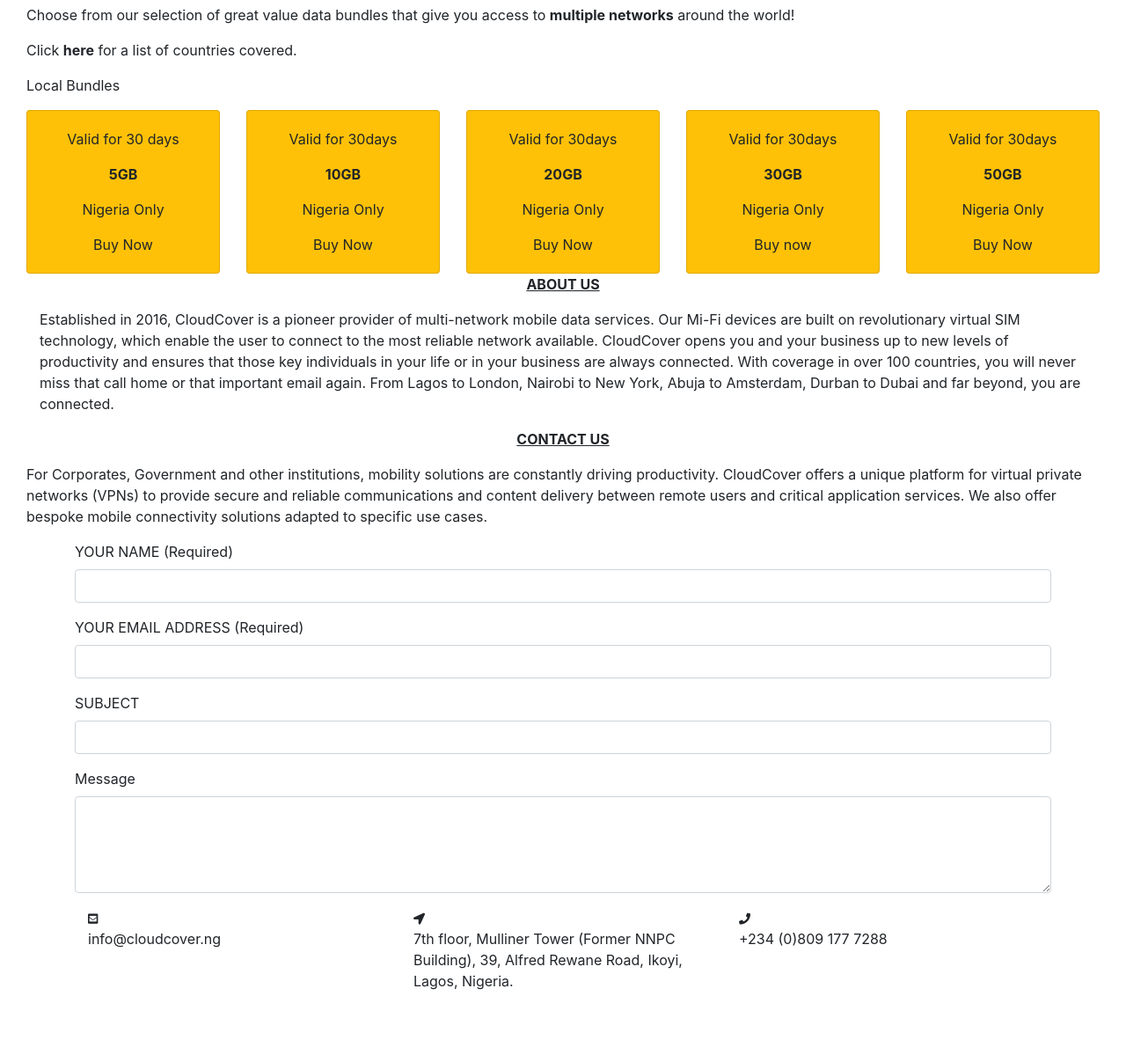
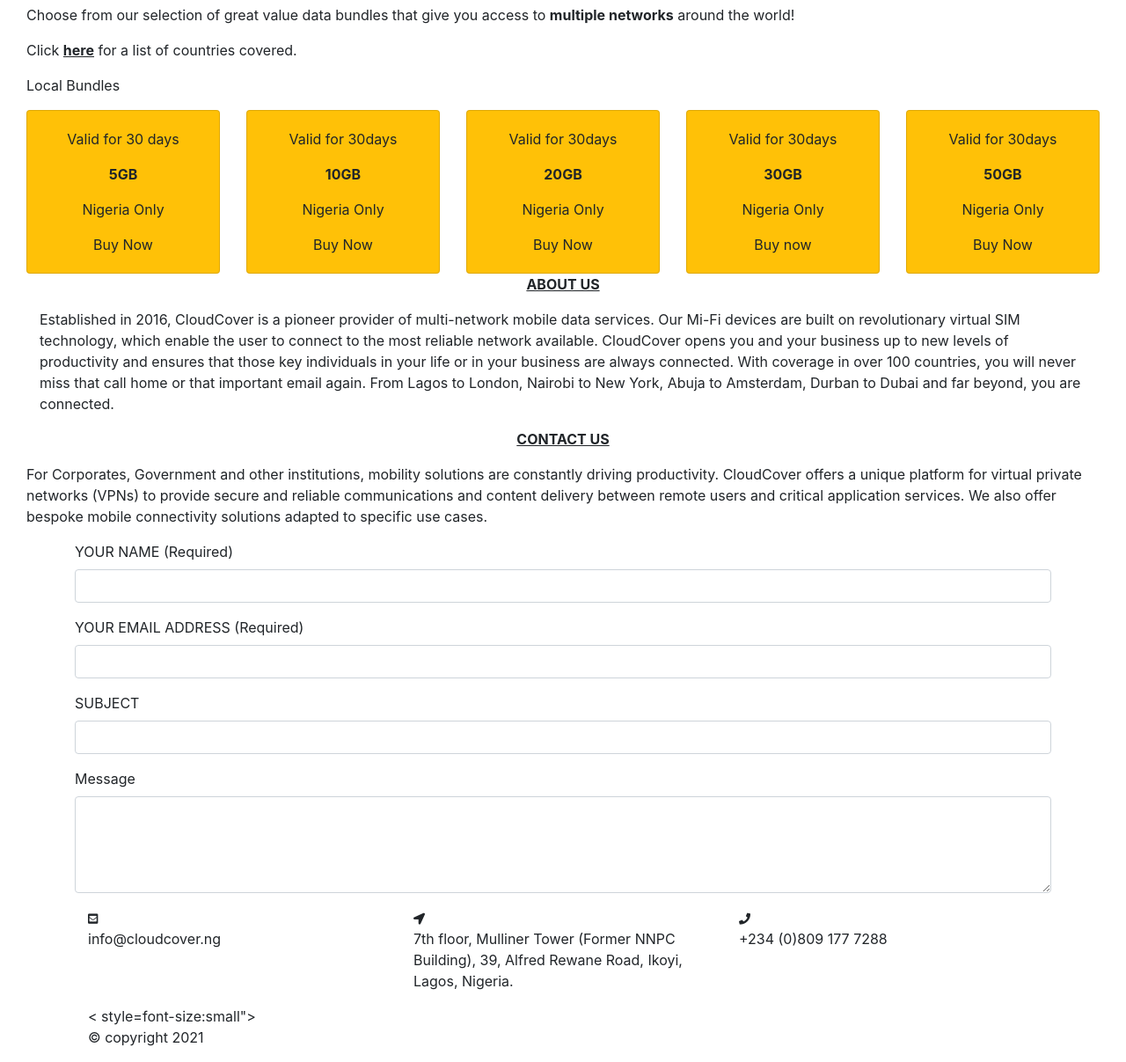
Before and after one commit to bokufuwa/Cloudcover, a plain HTML site: page index.html in a window 1280 px wide. Shown: the part 1533-2740 px from the top of the page at 88% size. Before the commit the page ends 2676 px from the top, so only its background shows below. Drawn offline with nearby package versions, Linux system fonts and the light colour scheme.

Commit message:
Update index.html
i added copyright right and removed the This is a test caption we added to the webpage.

```diff
--- a/index.html
+++ b/index.html
@@ -120,7 +120,7 @@
                 <h5><u>OUR BUNDLES</u></h5>
                 <P>Choose from our selection of great value data bundles that give you access to <strong>multiple
                         networks</strong> around the world!</P>
-                <p>Click <strong>here</strong> for a list of countries covered.</p>
+                <p>Click <strong><u>here</u></strong> for a list of countries covered.</p>
                 <p>Local Bundles</p>
                 <div class="card-deck">
                     <div class="card bg-warning">
@@ -256,6 +256,9 @@
                                 <div class="col-sm-4"><i class='fas fa-phone' style="font-size: small;"></i>
                                     <p>+234 (0)809 177 7288</p>
                                 </div>
+                                <div class="col-sm-4">< style=font-size:small">
+                                    <p>&#169; copyright 2021</p>
+                                </div>
                             </div>
                         </div>
 
```
